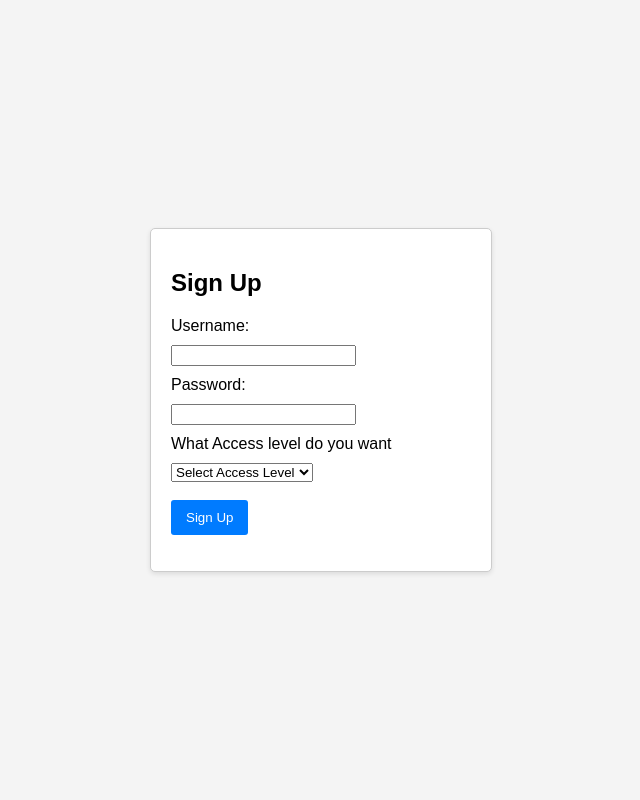
After one commit to MistahSanta/Carcari, a PHP site: page /signupPage.php in a window 1280 px wide. The commit adds this page. Shown: the whole page, without its empty margins (319-959 px from the left). Run offline with PHP 8.4, Linux system fonts and the light colour scheme.

Commit message:
add a sign up page and functionality

```diff
--- a/src/api/database.php
+++ b/src/api/database.php
@@ -1,6 +1,6 @@
 <?php
 // This file holds the database object that allows php to communicate with the mySQL database
-// This is an API, so simply use require 'database.php' to import this file and use the Database object to  perform CRUD operation to mySQL database
+// This is an API, so simply use include_once 'database.php' to import this file and use the Database object to  perform CRUD operation to mySQL database
 
 
 class DatabaseClient {
--- a/src/backend/handleFilter.php
+++ /dev/null
@@ -1,6 +0,0 @@
-<?php
-
-//Handle
-
-
-?>
--- a/src/frontend/loginPage.php
+++ b/src/frontend/loginPage.php
@@ -49,6 +49,8 @@
 
             <input type="submit" name="Login" value="Login">
         </form>
+        <button onclick="location.href='../frontend/signupPage.php'">Sign Up</button>
+
     </div>
 
 </body>
--- /dev/null
+++ b/src/frontend/signupPage.php
@@ -0,0 +1,87 @@
+
+<!DOCTYPE html>
+<html>
+<head>
+    <title>Login / Signup</title>
+    <style>
+        body {
+            font-family: sans-serif;
+            display: flex;
+            justify-content: center;
+            align-items: center;
+            height: 100vh;
+            margin: 0;
+            background-color: #f4f4f4;
+        }
+
+        .container {
+            display: flex;
+            justify-content: center;
+            align-items: center;
+        }
+
+        .form-container {
+            border: 1px solid #ccc;
+            padding: 20px;
+            border-radius: 5px;
+            background-color: #fff;
+            box-shadow: 0 2px 5px rgba(0, 0, 0, 0.1);
+            margin: 10px;
+            width: 300px;
+        }
+
+        .form-container label, .form-container input {
+            display: block;
+            margin-bottom: 10px;
+        }
+
+        .form-container input[type="submit"] {
+            background-color: #007bff;
+            color: white;
+            padding: 10px 15px;
+            border: none;
+            border-radius: 3px;
+            cursor: pointer;
+        }
+    </style>
+</head>
+<body>
+
+
+    <div class="container">
+
+        <div class="form-container">
+            <h2>Sign Up</h2>
+            <form action="../backend/handleSignup.php" method="post">
+                <label for="signupUsername">Username:</label>
+                <input type="text" id="signupUsername" name="signupUsername" required>
+
+                <label for="signupPassword">Password:</label>
+                <input type="password" id="signupPassword" name="signupPassword" required>
+
+                <label for="access-level">What Access level do you want</label>
+                <select id="access-level" name="access-level">
+                    <option value="">Select Access Level</option>
+                    <option value="0">Buyer</option>
+                    <option value="1">Seller</option>
+                    <option value="2">Manufacturer</option>
+
+                </select>
+                <br></br>
+                <input type="submit" name="Signup" value="Sign Up">
+            </form>
+
+            <?php if (isset($_GET['signup']) && $_GET['signup'] == 'success'): ?>
+
+            <p style="color: green;">Signup successful! You can now <a href="../frontend/index.php">login</a>.</p>
+            <?php elseif (isset($_GET['signup']) && $_GET['signup'] == 'error'): ?>
+                <p style="color: red;">Error. Signup was not successful.</p>
+            <?php else: ?>
+                <p></p>
+            <?php endif; ?>
+        </div>
+
+    </div>
+
+</body>
+</html>
```
Also changed, not shown: src/backend/handleLogin.php (+1 -6 lines), src/backend/handleSignup.php (added, +47 -0 lines), src/frontend/inventory.php (+9 -0 lines).
